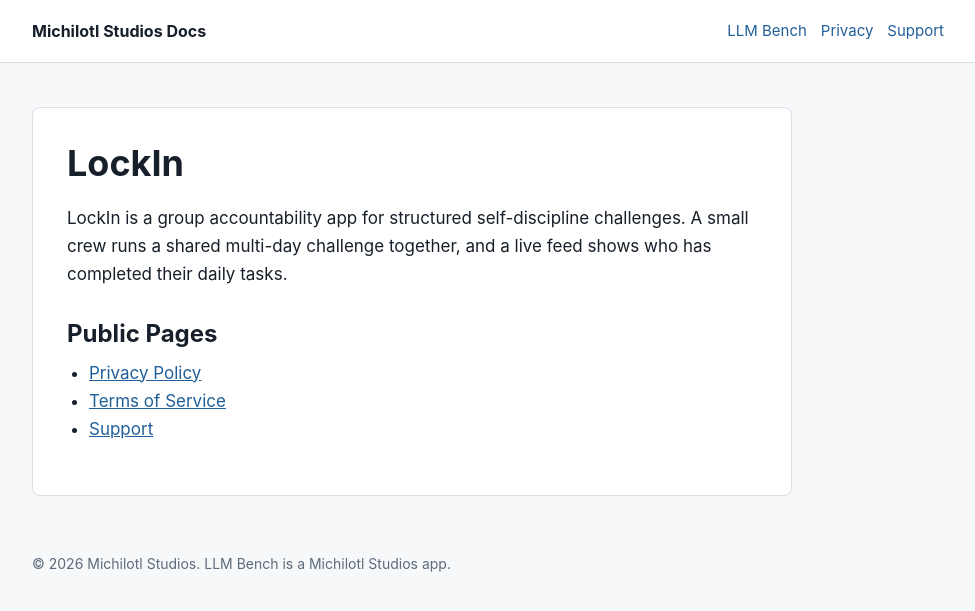
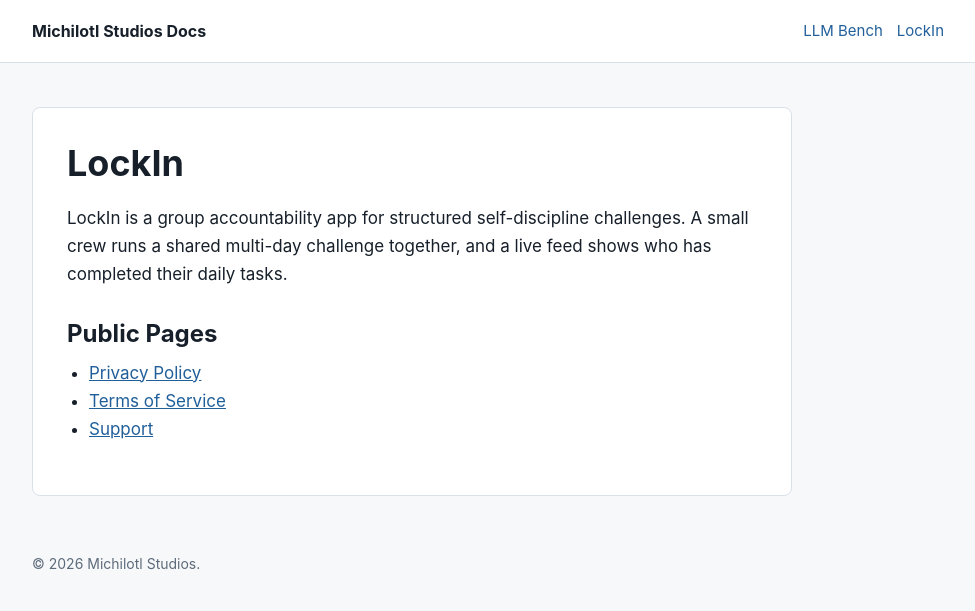
Before and after one commit to thedandano/michilotl-studios-docs, a Jekyll site: the page built from apps/lockin/index.md, in a window 1280 px wide. Shown: the top 611 px of the page, without its empty margins (152-1127 px from the left). Built offline with Jekyll 4.4.1, drawn with Linux system fonts in a browser that asks for light colours.

Commit message:
fix: make shared layout app-neutral (was hardcoded to LLM Bench)
The site-wide _layouts/default.html nav + footer referenced only LLM Bench, so
those links/footer appeared on every app's pages including LockIn. Nav now lists
both apps; footer is generic. App-specific content stays in each app's folder.

Co-Authored-By: Claude Opus 4.8 <noreply@anthropic.com>
Claude-Session: https://claude.ai/code/session_019Q2CKATHdFXchtyfcvP1Cu

```diff
--- a/_layouts/default.html
+++ b/_layouts/default.html
@@ -13,8 +13,7 @@
         <a class="brand" href="{{ '/' | relative_url }}">Michilotl Studios Docs</a>
         <div class="nav-links">
           <a href="{{ '/apps/llm-bench/' | relative_url }}">LLM Bench</a>
-          <a href="{{ '/apps/llm-bench/privacy/' | relative_url }}">Privacy</a>
-          <a href="{{ '/apps/llm-bench/support/' | relative_url }}">Support</a>
+          <a href="{{ '/apps/lockin/' | relative_url }}">LockIn</a>
         </div>
       </nav>
     </header>
@@ -24,7 +23,7 @@
       </article>
     </main>
     <footer class="site-footer">
-      <p>&copy; {{ site.time | date: '%Y' }} Michilotl Studios. LLM Bench is a Michilotl Studios app.</p>
+      <p>&copy; {{ site.time | date: '%Y' }} Michilotl Studios.</p>
     </footer>
   </body>
 </html>
```
